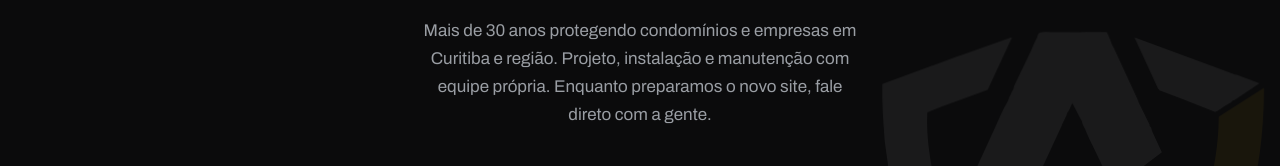
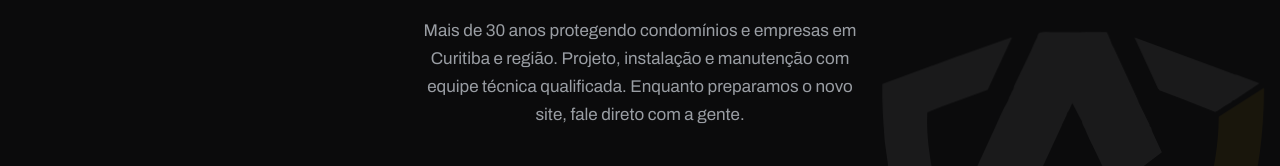
Before and after one commit to rodrigoludwig/ativaseg-site, a plain HTML site: page index.html in a window 1280 px wide. Shown: the part 414-580 px from the top of the page. Drawn offline with Linux system fonts and the light colour scheme.

Commit message:
site: corrige claim de "equipe própria" para "equipe técnica qualificada"
A Larissa avisou que o time não é próprio (CLT), é terceirizado.
Troca por uma descrição que não afirma o tipo de vínculo — mesma
linha usada em outras peças da AtivaSeg para não prometer algo que
não é verdade.

Co-Authored-By: Claude Sonnet 5 <noreply@anthropic.com>

```diff
--- a/index.html
+++ b/index.html
@@ -372,7 +372,7 @@ footer{
 
   <h1>Segurança eletrônica que não te deixa na mão</h1>
 
-  <p class="lede">Mais de 30 anos protegendo condomínios e empresas em Curitiba e região. Projeto, instalação e manutenção com equipe própria. Enquanto preparamos o novo site, fale direto com a gente.</p>
+  <p class="lede">Mais de 30 anos protegendo condomínios e empresas em Curitiba e região. Projeto, instalação e manutenção com equipe técnica qualificada. Enquanto preparamos o novo site, fale direto com a gente.</p>
 
   <div class="actions">
     <a class="btn btn-primary" href="mailto:contato@ativasegsis.com.br">Falar por e-mail</a>
```
